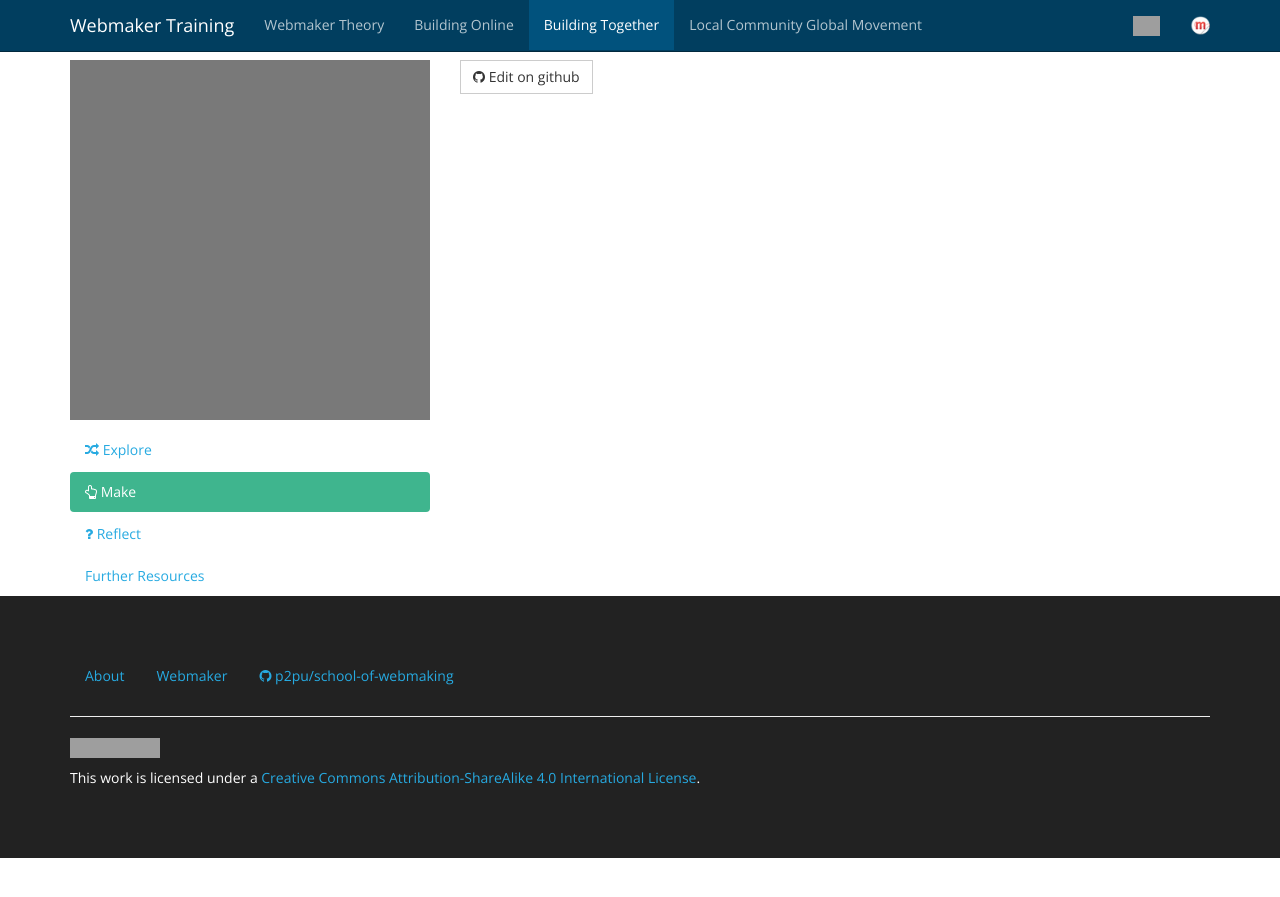
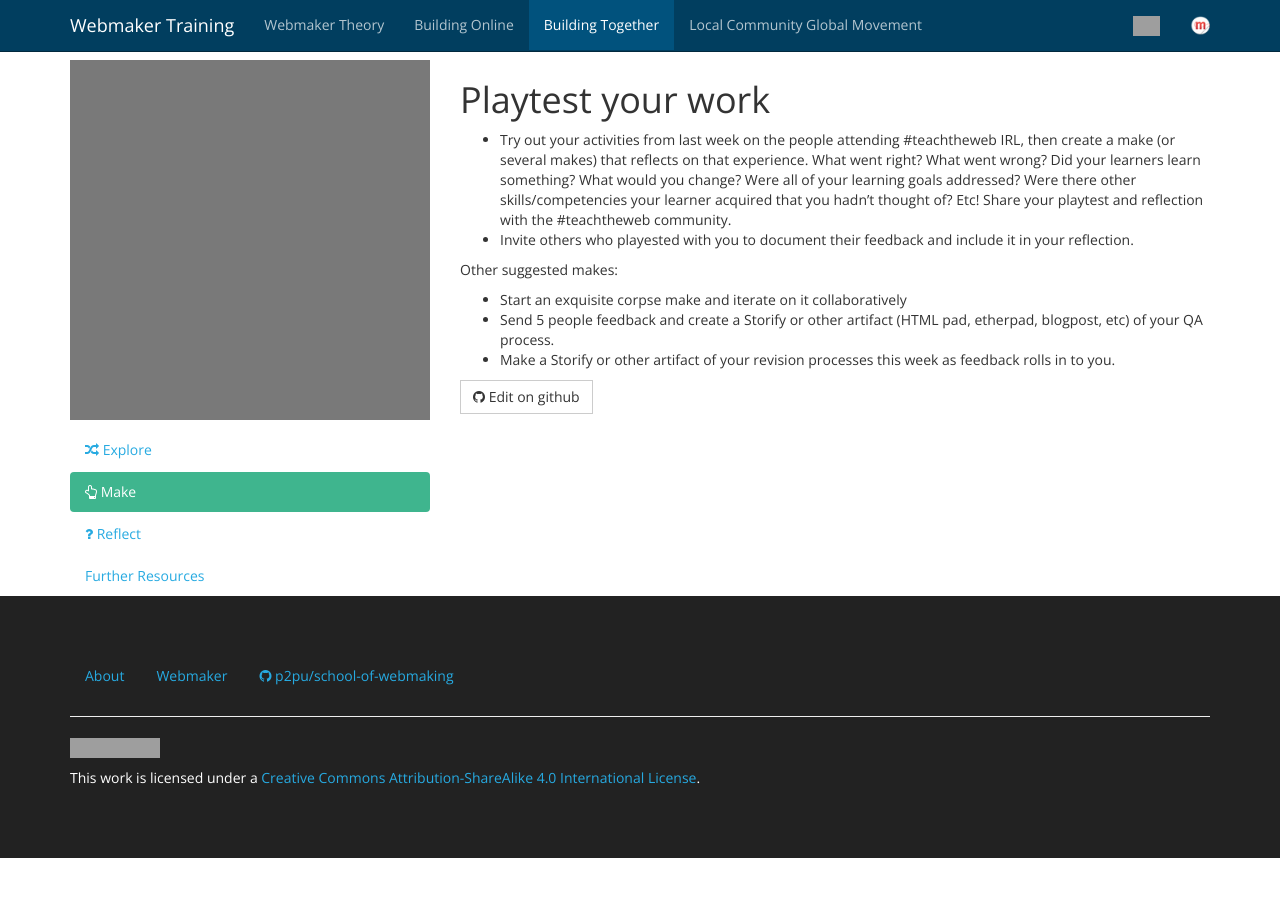
Before and after one commit to mozilla/school-of-webmaking, a Jekyll site: the page built from _posts/2002-01-02-make.md, in a window 1280 px wide. Shown: the top 897 px of the page. Built offline with Jekyll 4.4.1, drawn with Linux system fonts in a browser that asks for light colours; nearby versions of some CDN libraries; Markdown is read by kramdown in place of the engine named in the settings; grey boxes are pictures that could not be loaded.

Commit message:
Update make.

```diff
--- a/_posts/2002-01-02-make.md
+++ b/_posts/2002-01-02-make.md
@@ -3,3 +3,13 @@
 layout: multicourse_page
 categories: [building-together]
 ---
+
+# Playtest your work
+
+* Try out your activities from last week on the people attending #teachtheweb IRL, then create a make (or several makes) that reflects on that experience. What went right? What went wrong? Did your learners learn something? What would you change? Were all of your learning goals addressed? Were there other skills/competencies your learner acquired that you hadn’t thought of? Etc! Share your playtest and reflection with the #teachtheweb community.
+* Invite others who playested with you to document their feedback and include it in your reflection.
+
+Other suggested makes:
+* Start an exquisite corpse make and iterate on it collaboratively
+* Send 5 people feedback and create a Storify or other artifact (HTML pad, etherpad, blogpost, etc) of your QA process.
+* Make a Storify or other artifact of your revision processes this week as feedback rolls in to you.
```
